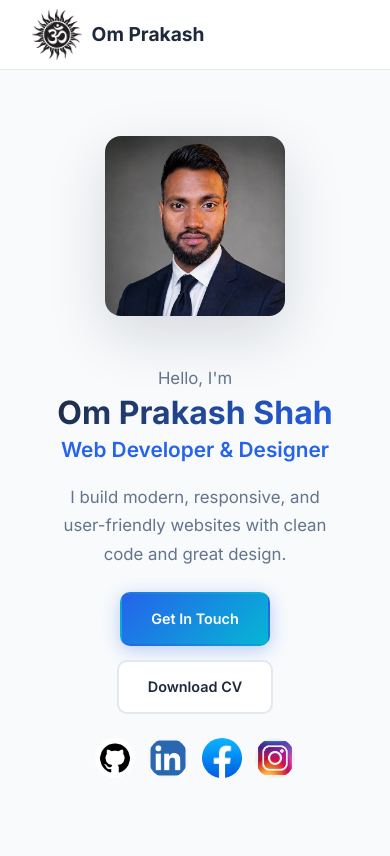
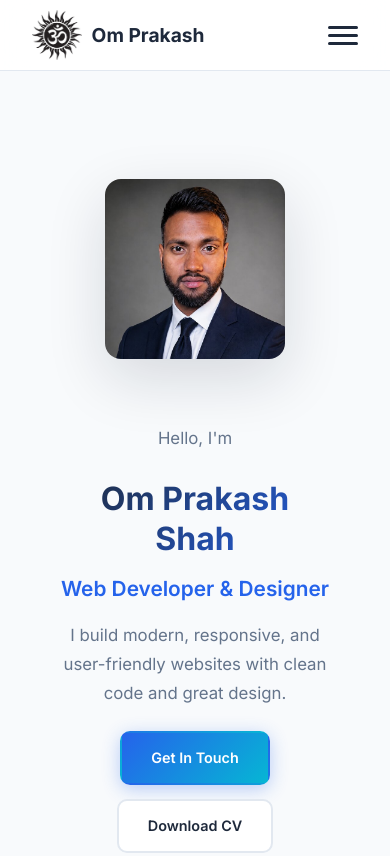
Before and after one commit to OmPrakashShah07/My_Portfolio, a plain HTML site: page index.html in a window 390 px wide. Shown: the top 856 px of the page. Drawn offline with Linux system fonts and the light colour scheme.

Commit message:
add mobile hamburger navigation

```diff
--- a/css/style.css
+++ b/css/style.css
@@ -36,7 +36,6 @@
 /* ============================================================
    RESET
    ============================================================ */
-*,
 *::before,
 *::after {
   margin: 0;
@@ -207,9 +206,6 @@ h4 {
   border-radius: var(--r-sm);
 }
 
-/* ============================================================
-   NAVIGATION
-   ============================================================ */
 .main-nav ul {
   display: flex;
   gap: 2rem;
@@ -244,6 +240,32 @@ h4 {
 
 .main-nav a:hover::after {
   width: 100%;
+}
+
+/* Hamburger button — hidden on desktop by default */
+.menu-toggle {
+  display: none;
+  flex-direction: column;
+  justify-content: center;
+  gap: 5px;
+  width: 30px;
+  height: 30px;
+  cursor: pointer;
+  background: none;
+  border: none;
+  padding: 0;
+  z-index: 1001;
+}
+
+/* Hamburger lines */
+.menu-toggle span {
+  display: block;
+  width: 100%;
+  height: 3px;
+  background: var(--text);
+  border-radius: var(--r-full);
+  transition: transform 0.3s ease, opacity 0.3s ease;
+  transform-origin: center;
 }
 
 /* ============================================================
@@ -335,7 +357,10 @@ h4 {
 
 /* ============================================================
    ABOUT SECTION
-   ============================================================ */
+   ============================================================
+   */
+
+
 .about {
   background: var(--bg);
 }
@@ -464,6 +489,7 @@ h4 {
 /* ============================================================
    PROJECTS SECTION
    ============================================================ */
+
 .projects {
   background: var(--bg);
 }
@@ -752,10 +778,64 @@ h4 {
    RESPONSIVE — MOBILE (max-width: 768px)
    ============================================================ */
 @media (max-width: 768px) {
-  .main-nav ul {
-    display: none;
+
+  /* --- Hamburger button: visible on mobile --- */
+  .menu-toggle {
+    display: flex;
   }
 
+  /* --- Nav dropdown: hidden off-screen by default --- */
+  .main-nav {
+    position: absolute;
+    top: var(--header-h);
+    left: 0;
+    right: 0;
+    background: rgba(255, 255, 255, 0.96);
+    backdrop-filter: blur(14px);
+    -webkit-backdrop-filter: blur(14px);
+    border-bottom: 1px solid var(--border);
+    max-height: 0;
+    overflow: hidden;
+    transition: max-height 0.35s ease;
+  }
+
+  /* --- Nav dropdown: reveal when toggled --- */
+  .main-nav.active {
+    max-height: 300px;
+  }
+
+  .main-nav ul {
+    display: flex;
+    flex-direction: column;
+    padding: 0.5rem 2rem 1rem;
+    gap: 0;
+  }
+
+  .main-nav ul li a {
+    display: block;
+    padding: 0.75rem 0;
+    border-bottom: 1px solid var(--border);
+    font-size: 0.95rem;
+  }
+
+  .main-nav ul li:last-child a {
+    border-bottom: none;
+  }
+
+  /* --- Hamburger → X animation when active --- */
+  .menu-toggle.active span:nth-child(1) {
+    transform: translateY(8px) rotate(45deg);
+  }
+
+  .menu-toggle.active span:nth-child(2) {
+    opacity: 0;
+  }
+
+  .menu-toggle.active span:nth-child(3) {
+    transform: translateY(-8px) rotate(-45deg);
+  }
+
+  /* --- Section padding adjustments --- */
   .hero,
   .about,
   .projects,
--- a/index.html
+++ b/index.html
@@ -19,6 +19,12 @@
         <img src="images/logo.png" alt="Logo" width="50">
         Om Prakash
       </a>
+      <div class="menu-toggle" id="menu-toggle" aria-label="Toggle navigation" role="button" tabindex="0">
+        <span></span>
+        <span></span>
+        <span></span>
+      </div>
+
       <nav class="main-nav">
         <ul>
           <li><a href="#home">Home</a></li>
@@ -237,5 +243,36 @@
     </div>
   </footer>
 
+  <!-- ===== MOBILE MENU SCRIPT ===== -->
+  <script>
+    (function () {
+      var toggle = document.getElementById('menu-toggle');
+      var nav = document.querySelector('.main-nav');
+      var links = nav.querySelectorAll('a');
+
+      /* Open / close the mobile menu */
+      toggle.addEventListener('click', function () {
+        toggle.classList.toggle('active');
+        nav.classList.toggle('active');
+      });
+
+      /* Close menu when any nav link is tapped */
+      links.forEach(function (link) {
+        link.addEventListener('click', function () {
+          toggle.classList.remove('active');
+          nav.classList.remove('active');
+        });
+      });
+
+      /* Also close on Escape key */
+      document.addEventListener('keydown', function (e) {
+        if (e.key === 'Escape' && nav.classList.contains('active')) {
+          toggle.classList.remove('active');
+          nav.classList.remove('active');
+        }
+      });
+    })();
+  </script>
+
 </body>
 </html>
```
